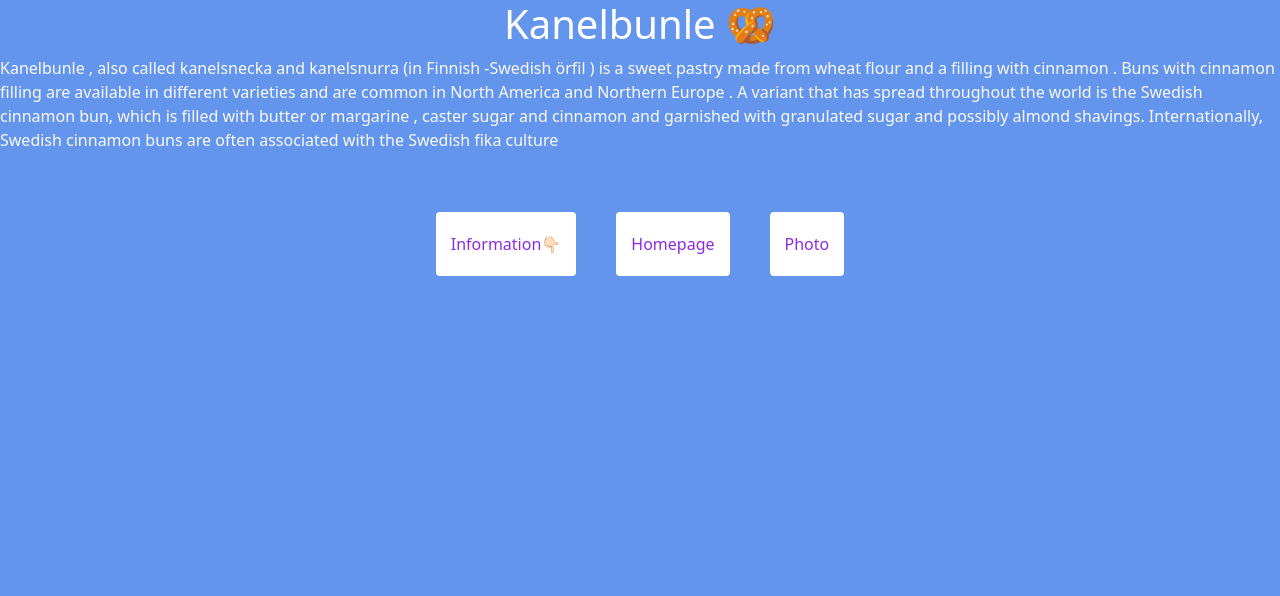
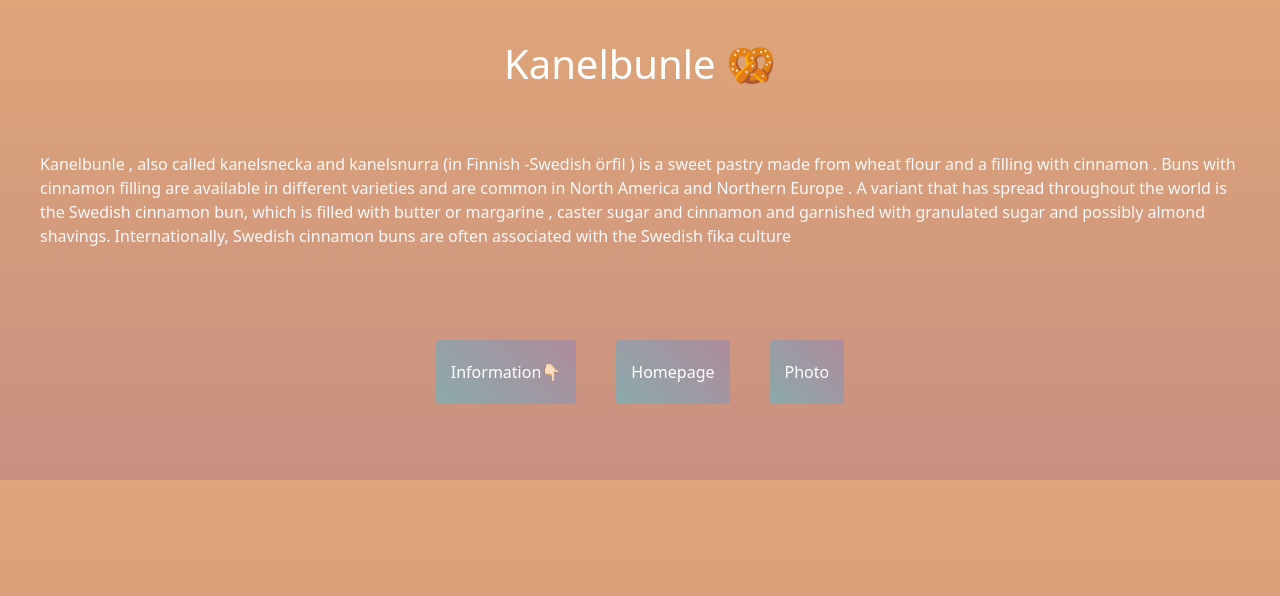
Before and after one commit to Nikavi/multiple-pagest-static-website, a plain HTML site: page index.html in a window 1280 px wide. Drawn offline with nearby package versions, Linux system fonts and the light colour scheme.

Commit message:
Add changes of background

```diff
--- a/index.html
+++ b/index.html
@@ -18,10 +18,10 @@
 </head>
 
 <body>
-  <h1>
+  <h1 class="m-3 p-4">
     Kanelbunle 🥨
   </h1>
-  <p class="text-light text-light-center">
+  <p class="text-light text-light-center m-3 p-4">
     Kanelbunle , also called kanelsnecka and kanelsnurra (in Finnish -Swedish örfil ) is a sweet pastry made
     from wheat flour and a filling with cinnamon . Buns with cinnamon filling are available in different varieties and
     are
@@ -31,7 +31,7 @@
 
   </p>
   <br />
-  <div class="navigation-links mb-5 d-flex justify-content-center">
+  <div class="navigation-links mb-5 p-2 d-flex justify-content-center">
     <a href="/about.html">Information👇🏻</a>
     <a href="/">Homepage</a>
     <a href="/photo.html">Photo</a>
--- a/styles/style.css
+++ b/styles/style.css
@@ -1,5 +1,9 @@
+:root {
+--background-color: linear-gradient(to top, #c79081 0%, #dfa579 100%);
+--button-color: linear-gradient(45deg, #8baaaa 0%, #ae8b9c 100%);
+}
 body {
-  background-color: cornflowerblue;
+  background: var(--background-color);
 }
 
 h1 {
@@ -9,8 +13,8 @@ h1 {
 
 .navigation-links a {
   margin: 20px;
-  color: blueviolet;
-  background-color: white;
+  color: white;
+  background: var(--button-color);
   border-radius: 4px;
   padding: 20px 15px;
   text-decoration: none;
```
Also changed, not shown: about.html (+2 -2 lines), photo.html (+1 -1 lines).
